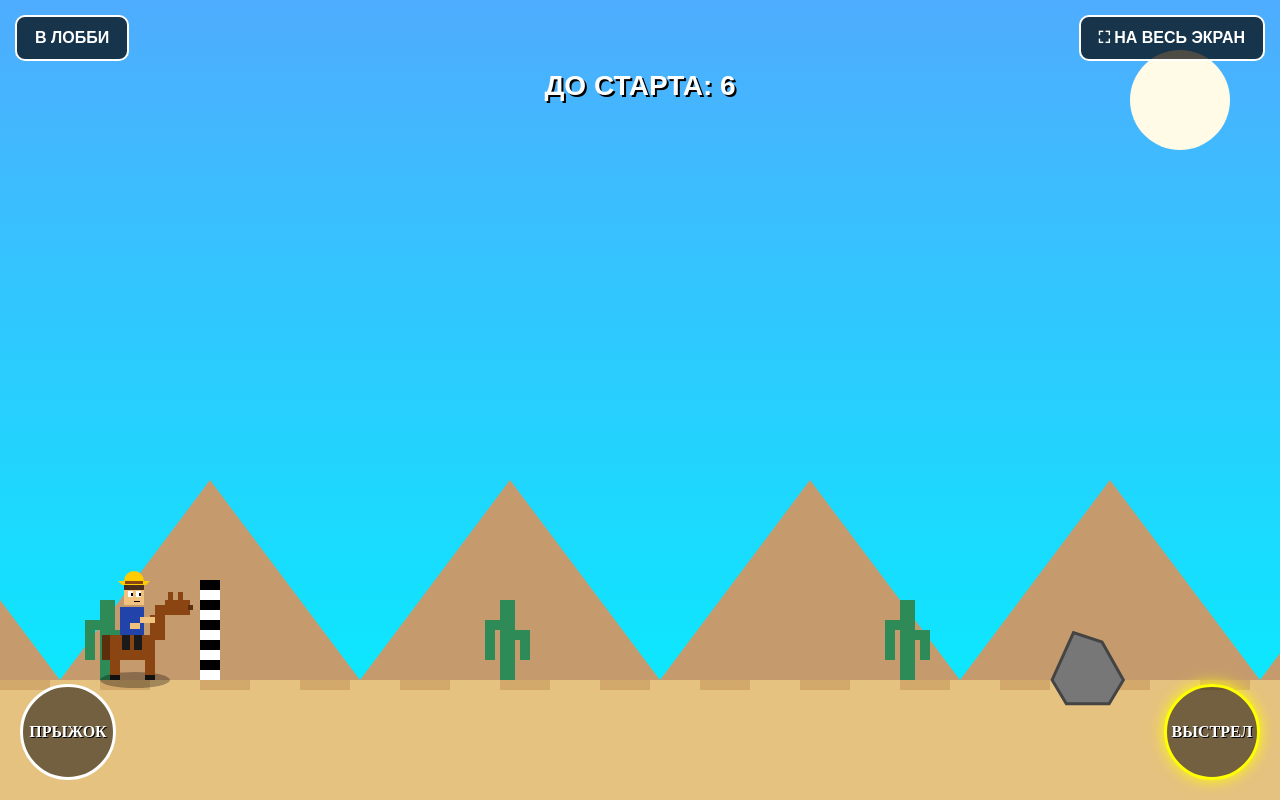
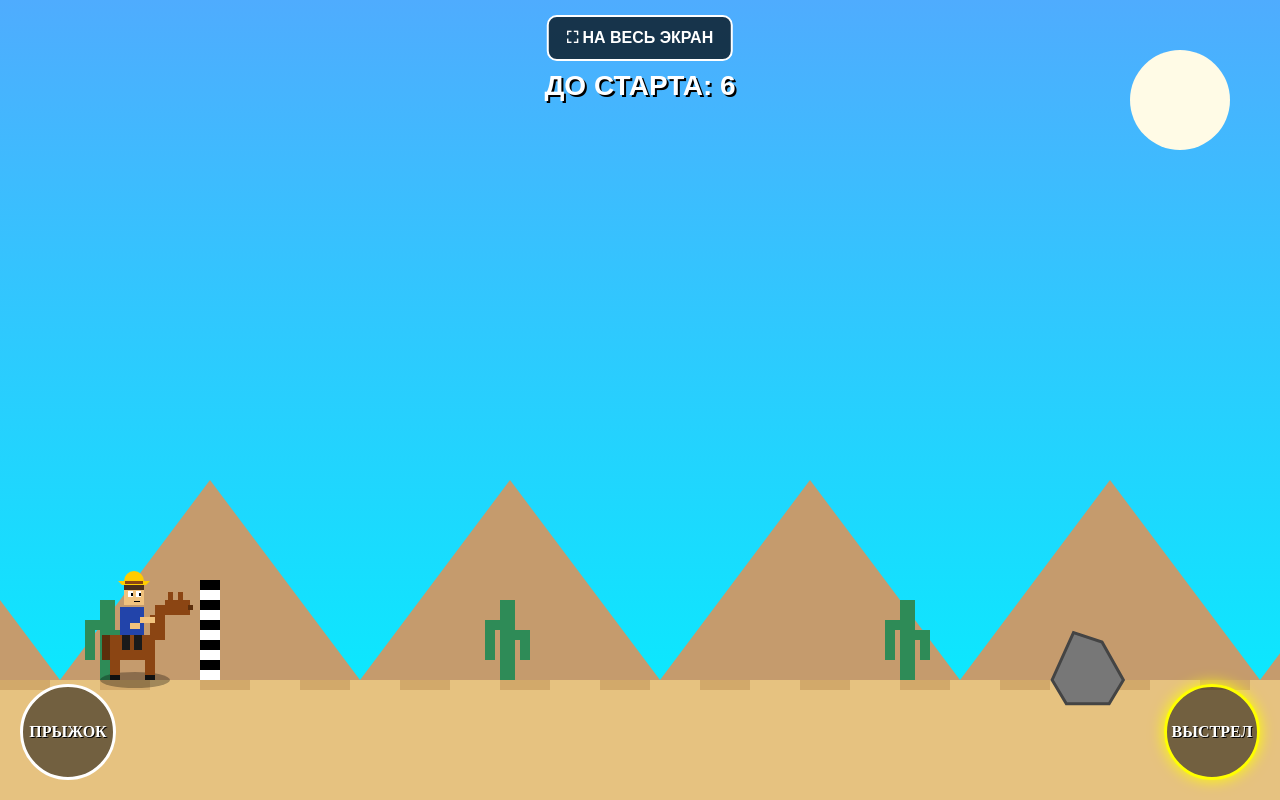
Before and after one commit to Vanila3032/door-circus, a plain HTML site: page games/race/index.html in a window 1280 px wide. Drawn offline with Linux system fonts and the light colour scheme; animation ran at ten frames a second.

Commit message:
Update index.html

```diff
--- a/games/race/index.html
+++ b/games/race/index.html
@@ -6,7 +6,6 @@
   <title>Steel Ball Run</title>
   <style>
     body { margin: 0; overflow: hidden; background: #87CEEB; touch-action: none; }
-    /* Добавил z-index: 1, чтобы канвас был на заднем плане */
     canvas { display: block; width: 100vw; height: 100vh; position: absolute; top: 0; left: 0; z-index: 1; }
 
     #ui-top { position: absolute; top: 70px; left: 0; width: 100%; text-align: center; color: white; font-family: sans-serif; font-weight: bold; text-shadow: 2px 2px 0 #000; font-size: 28px; pointer-events: none; z-index: 10; }
@@ -17,17 +16,14 @@
     .btn:active { background: rgba(255,255,255,0.3); }
     #btnShoot { border-color: #ff0; box-shadow: 0 0 15px #ff0; }
 
-    /* Стили для верхних кнопок - добавил z-index: 100, чтобы они были поверх всего */
-    .top-btn { position: absolute; top: 15px; z-index: 100; padding: 12px 18px; background: rgba(0,0,0,0.7); color: white; border: 2px solid white; border-radius: 10px; font-weight: bold; font-family: sans-serif; font-size: 16px; cursor: pointer; pointer-events: auto; }
+    /* Кнопка на весь экран по центру */
+    .top-btn { position: absolute; top: 15px; left: 50%; transform: translateX(-50%); z-index: 100; padding: 12px 18px; background: rgba(0,0,0,0.7); color: white; border: 2px solid white; border-radius: 10px; font-weight: bold; font-family: sans-serif; font-size: 16px; cursor: pointer; pointer-events: auto; }
     .top-btn:active { background: rgba(255,255,255,0.2); }
-    #btnBack { left: 15px; }
-    #btnFull { right: 15px; }
   </style>
 </head>
 <body>
   <canvas id="game"></canvas>
 
-  <button id="btnBack" class="top-btn">В ЛОББИ</button>
   <button id="btnFull" class="top-btn">⛶ НА ВЕСЬ ЭКРАН</button>
 
   <div id="ui-top">ДО СТАРТА: <span id="timer">10</span></div>
@@ -51,9 +47,6 @@ try {
     const savedSkin = localStorage.getItem('recto_skin');
     if (savedSkin) mySkin = JSON.parse(savedSkin);
 } catch(e){}
-
-// Кнопка выхода в лобби
-document.getElementById('btnBack').onclick = () => { window.location.href = '../../index.html'; };
 
 // Кнопка на весь экран
 document.getElementById('btnFull').onclick = () => {
```
